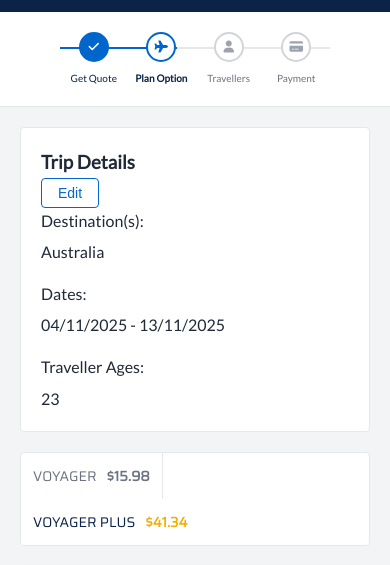
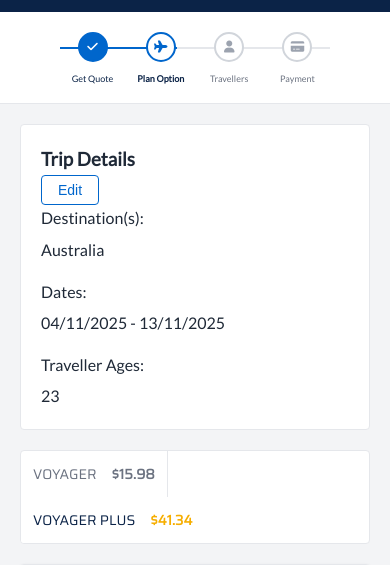
Before and after one commit to Sivasankar967/Travel-Insurence, a website built with Vite: page quote.html in a window 390 px wide. Shown: the part 60-625 px from the top of the page. Built offline with nearby package versions, Linux system fonts and the light colour scheme.

Commit message:
Refine mobile spacing for plan tabs and progress bar labels

```diff
--- a/src/quote-style.css
+++ b/src/quote-style.css
@@ -679,10 +679,11 @@ header {
     background: none;
     cursor: pointer;
     display: flex;
-    justify-content: space-between;
+    justify-content: center;
+    /* Centered looking selector */
     align-items: center;
-    gap: 10px;
-    /* Space between Name and Price */
+    gap: 15px;
+    /* More breathing room for price */
     border-right: 1px solid var(--gray-200);
     font-family: 'Saira', sans-serif;
     color: var(--gray-500);
@@ -901,14 +902,17 @@ header {
     }
 
     .progress-step {
-        width: 70px;
-        /* Reduced width to prevent overlapping labels */
+        width: 65px;
+        /* Even smaller width */
+        margin: 0;
     }
 
     .step-label {
-        font-size: 10px;
-        /* Smaller font for mobile */
+        font-size: 9px;
+        /* Even smaller font */
+        line-height: 1.1;
         white-space: normal;
-        /* Allow wrapping if necessary */
+        text-align: center;
+        margin-top: 4px;
     }
 }
```
